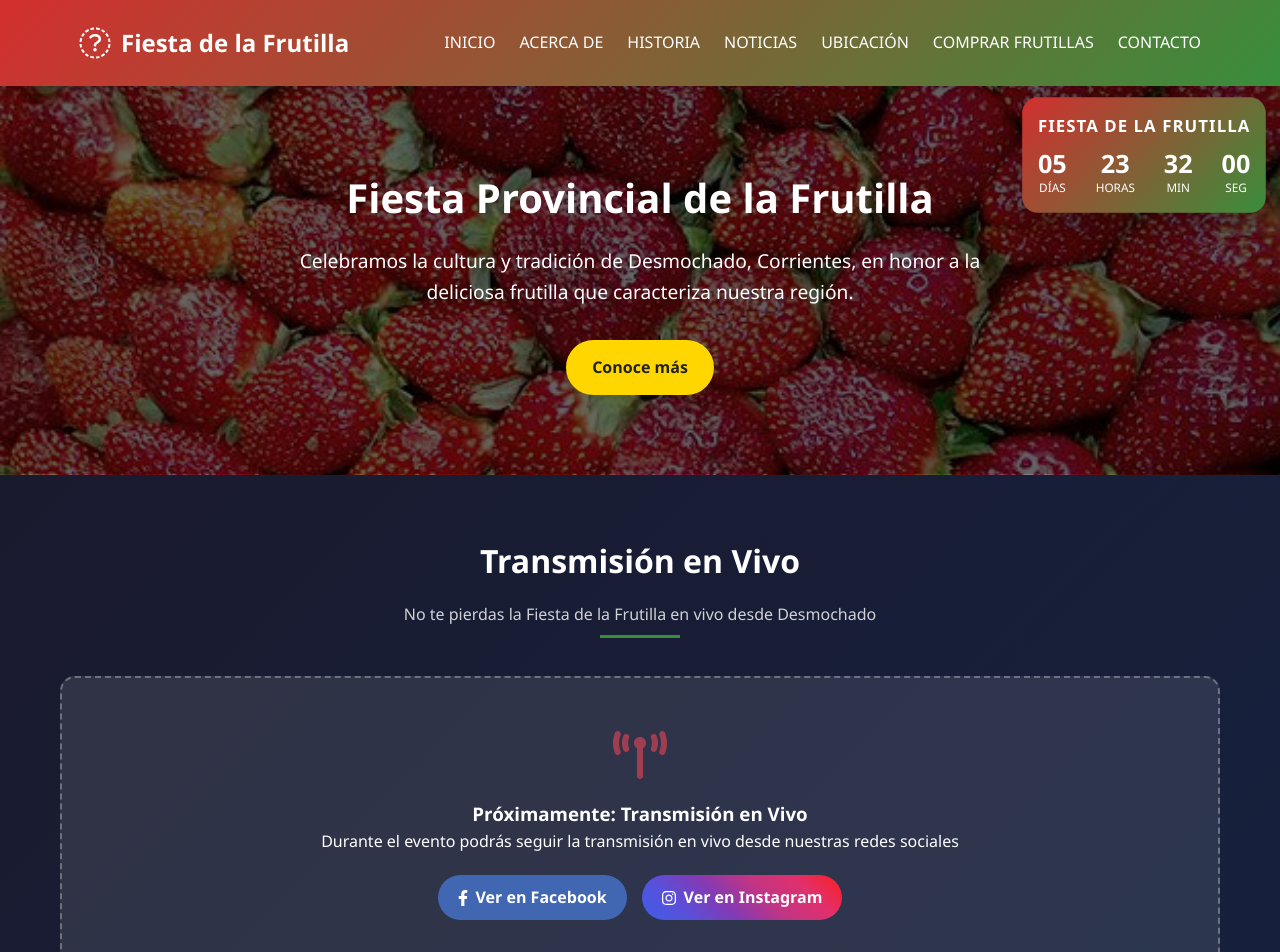
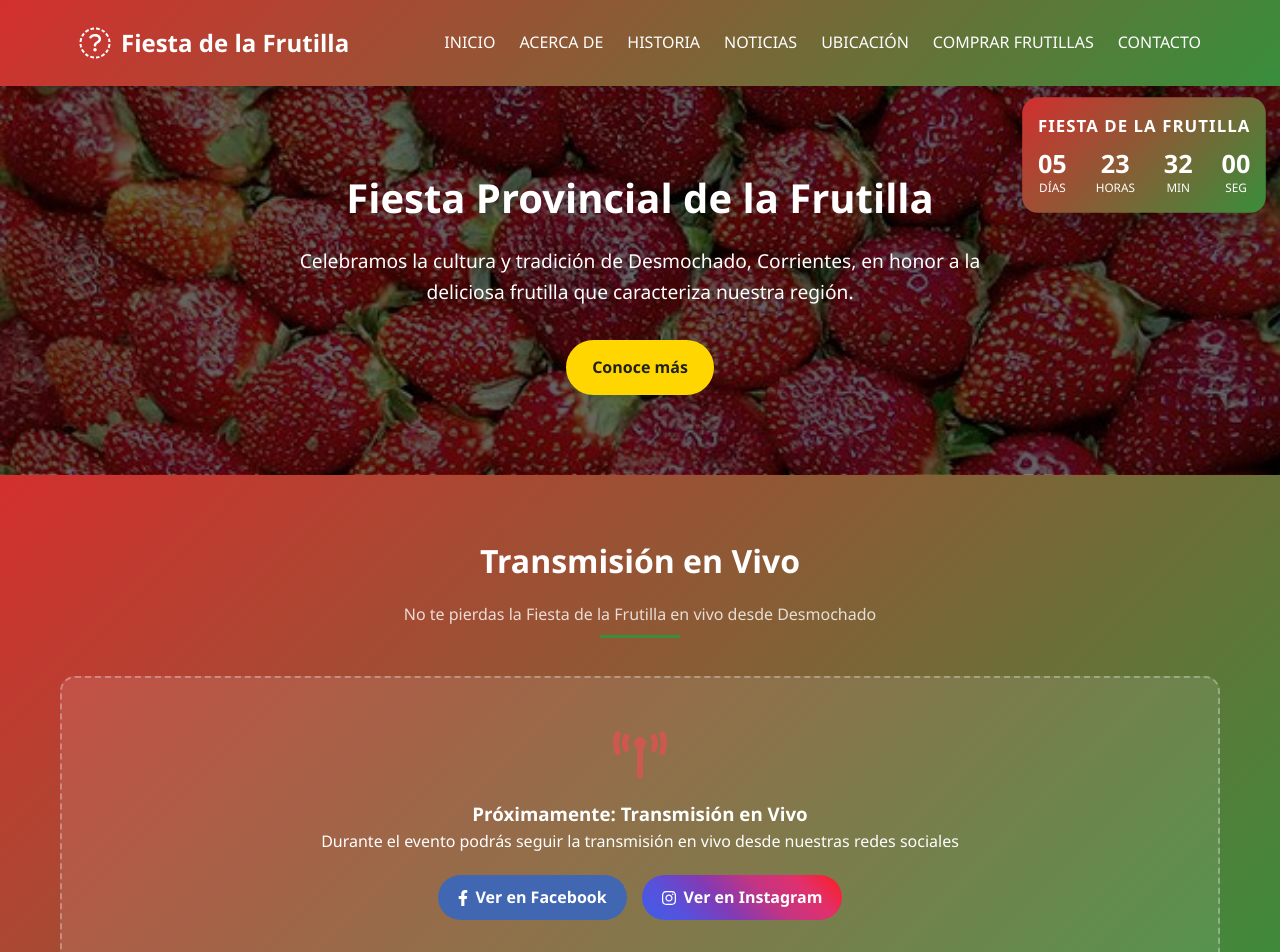
Before and after one commit to t0m4sr4m1r3z/fiestafrutilla, a website: page frontend/index.html in a window 1280 px wide. Shown: the top 952 px of the page. Drawn offline with Linux system fonts and the light colour scheme; no server answers.

```diff
--- a/frontend/index.html
+++ b/frontend/index.html
@@ -64,7 +64,7 @@
         /* Estilos para la sección de transmisión en vivo */
         .live-stream-section {
             padding: 60px 0;
-            background: linear-gradient(135deg, #1a1a2e 0%, #16213e 100%);
+            background: linear-gradient(135deg, #d32f2f 0%, #388e3c 100%);
             color: white;
             text-align: center;
         }
```
